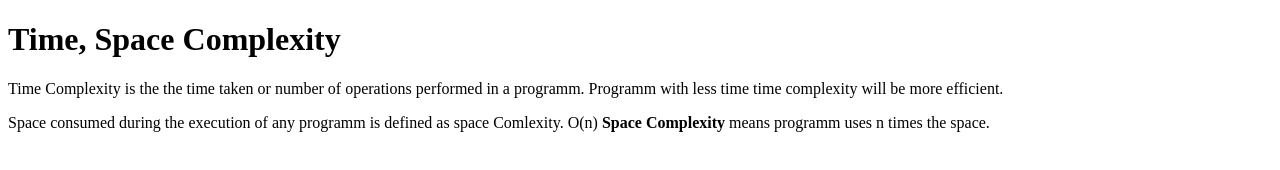
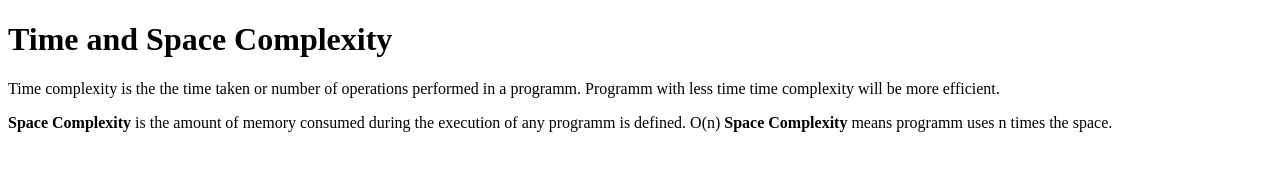
Before and after one commit to acciojob/time-and-space-complexity-sachin7con, a website: page main.html in a window 1280 px wide. Drawn offline with Linux system fonts and the light colour scheme.

Commit message:
created a submission

```diff
--- a/main.html
+++ b/main.html
@@ -8,10 +8,10 @@
 
 <body>
 	<!--SGN the entire body must be written by student -->
-	<h1>Time, Space Complexity</h1>
+	<h1>Time and Space Complexity</h1>
 
-	<p>Time Complexity is the the time taken or number of operations performed in a programm. Programm with less time time complexity will be more efficient. </p>
-	<p>Space consumed during the execution of any programm is defined as space Comlexity. O(n) <b>Space Complexity</b> means programm uses n times the space.</p>
+	<p>Time complexity is the the time taken or number of operations performed in a programm. Programm with less time time complexity will be more efficient. </p>
+	<p><b>Space Complexity</b> is the amount of memory consumed during the execution of any programm is defined. O(n) <b>Space Complexity</b> means programm uses n times the space.</p>
 
 	<script type="text/javascript" src="./script.js">
 </script>
```
